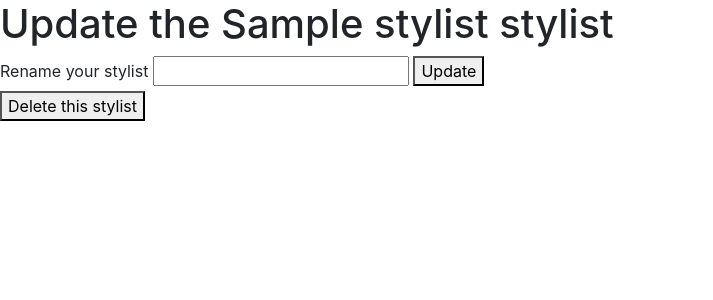
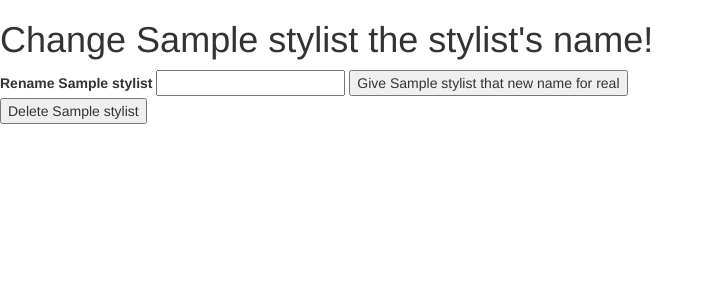
Before and after one commit to jwnardine/PHPCodeReviewThree, a PHP site: template views/stylist_edit.html.twig in a window 1280 px wide. Shown: the top 300 px of the page, without its empty margins (0-713 px from the left). Run offline with PHP 8.4, Linux system fonts and the light colour scheme; the template is opened without the code that fills it: most values are stand-ins (such as "Sample title", 1, 10 or a date in 2020); some libraries are stand-ins or nearby versions.

Commit message:
add content to stylist_edit.html.twig, fix bootstrap links so bootstrap actually works, linked to url instead of nonexistent file

```diff
--- a/views/stylist.html.twig
+++ b/views/stylist.html.twig
@@ -1,7 +1,6 @@
 <html>
 <head>
-    <link rel="stylesheet" href="/css/bootstrap.min.css" type="text/css">
-    <link rel="stylesheet" href="/css/bootstrap-theme.min.css" type="text/css">
+  <link rel="stylesheet" href="http://maxcdn.bootstrapcdn.com/bootstrap/3.3.6/css/bootstrap.min.css">
     <title>Stylists and Clients</title>
 </head>
 <body>
@@ -9,8 +8,6 @@
         <h1>{{ stylist.getName }}</h1>
 
         <p><a href="/stylists/{{ stylist.getId }}/edit">Edit this stylist</a></p>
-
-        <p><a href='/'>Home</a></p>
 
         {% if clients is not empty %}
             <h3>Here are this stylist's clients:</h3>
--- a/views/stylist_edit.html.twig
+++ b/views/stylist_edit.html.twig
@@ -1,27 +1,26 @@
 <!DOCTYPE html>
 <html>
     <head>
-        <link rel="stylesheet" href="/css/bootstrap.min.css" type="text/css">
-        <link rel="stylesheet" href="/css/bootstrap-theme.min.css" type="text/css">
+      <link rel="stylesheet" href="http://maxcdn.bootstrapcdn.com/bootstrap/3.3.6/css/bootstrap.min.css">
         <meta charset="utf-8">
         <title>Edit Stylist</title>
     </head>
     <body>
-        <h1>Update the {{ stylist.getName }} stylist </h1>
+        <h1>Change {{ stylist.getName }} the stylist's name!</h1>
 
         <form action="/stylists/{{ stylist.getId }}" method="post">
             <input name="_method" type="hidden" value="patch">
 
-            <label for="name">Rename your stylist</label>
+            <label for="name">Rename {{ stylist.getName }}</label>
             <input id="name" name="name" type="text">
 
-            <button type="submit">Update</button>
+            <button type="submit">Give {{ stylist.getName }} that new name for real</button>
         </form>
 
         <form action="/stylists/{{ stylist.getId }}" method="post">
             <input name="_method" type="hidden" value="delete">
 
-            <button type="submit">Delete this stylist</button>
+            <button type="submit">Delete {{ stylist.getName }}</button>
         </form>
 
     </body>
```
